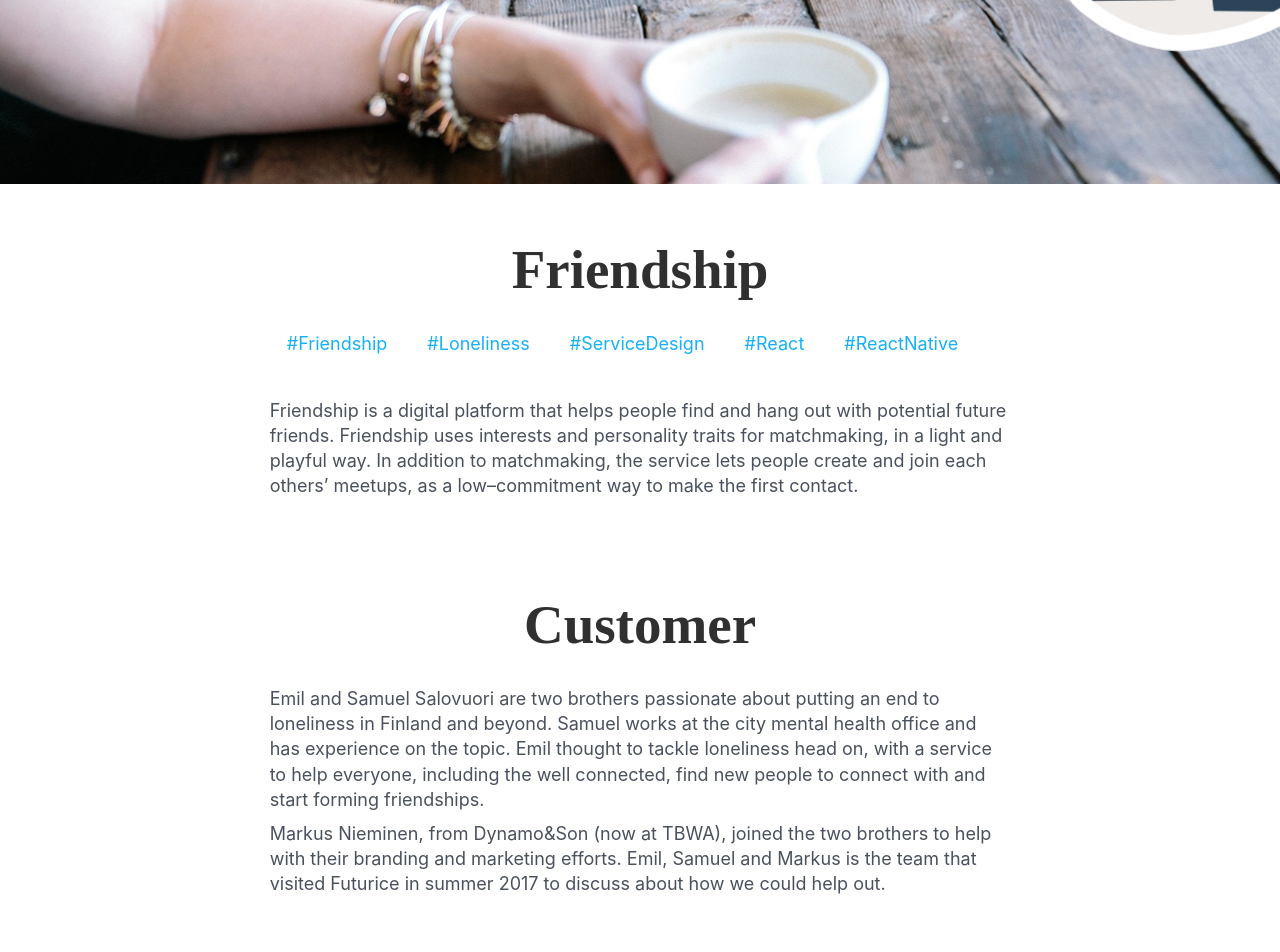
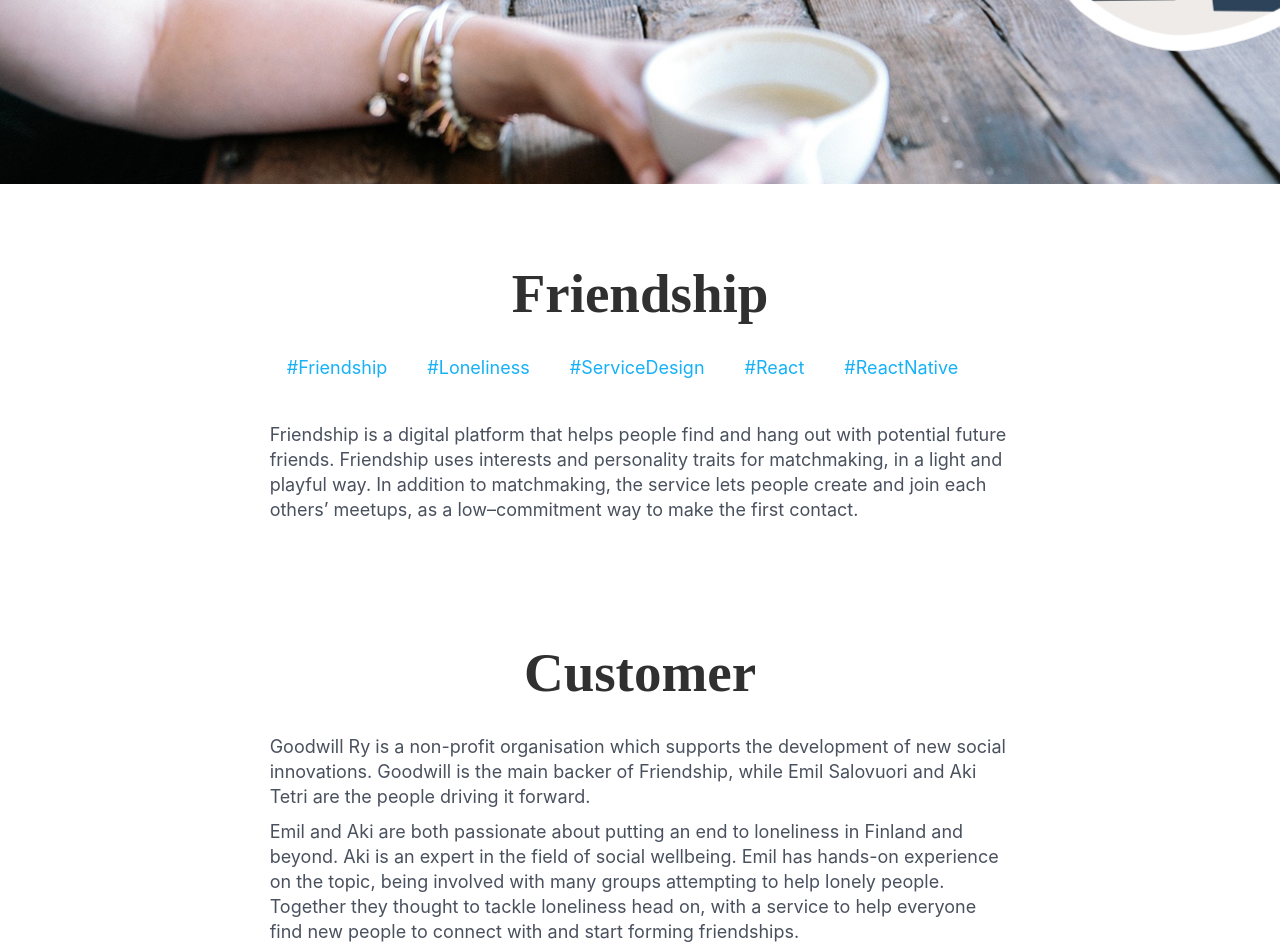
Before and after one commit to futurice/spiceprogram, a Jekyll site: the page built from chilicorn-fund/case-friendship.html, in a window 1280 px wide. Shown: the part 336-1288 px from the top of the page. Built offline with Jekyll 4.4.1, drawn with Linux system fonts in a browser that asks for light colours; nearby versions of some CDN libraries; some of the changed text lies outside the part shown.

Commit message:
Friendship content updates and new PO, style adjustments

```diff
--- a/assets/css/_fund.scss
+++ b/assets/css/_fund.scss
@@ -100,6 +100,18 @@
   width: 110px;
 }
 
+/*overrule other section*/
+section {
+  padding: 20px 0;
+  h2 {
+    padding: $section-title-padding-to-image/1.5 0;
+  }
+
+  @media screen and (min-width: $tablet) {
+    padding: $section-title-padding-to-image 0;
+  }
+
+}
 /****** NEWSLETTER AD ******/
 .newsletter {
   background: #9F6CE3;
--- a/assets/css/css.scss
+++ b/assets/css/css.scss
@@ -96,7 +96,12 @@
 }
 
 .selection-process h2, .who-for h2, .projects h2 {
-  padding-bottom: $section-title-padding-to-image;
+  padding-bottom: $section-title-padding-to-image / 1.5;
+
+    @media screen and (min-width: $tablet) {
+      padding-bottom: $section-title-padding-to-image;
+    }
+
 }
 
 h3 {
--- a/chilicorn-fund/case-friendship.html
+++ b/chilicorn-fund/case-friendship.html
@@ -29,8 +29,9 @@
   <div class="container">
     <h2>Customer</h2>
     <div class="case-content">
-      <p>Emil and Samuel Salovuori are two brothers passionate about putting an end to loneliness in Finland and beyond. Samuel works at the city mental health office and has experience on the topic. Emil thought to tackle loneliness head on, with a service to help everyone, including the well connected, find new people to connect with and start forming friendships.</p>
-      <p>Markus Nieminen, from Dynamo&amp;Son (now at TBWA), joined the two brothers to help with their branding and marketing efforts. Emil, Samuel and Markus is the team that visited Futurice in summer 2017 to discuss about how we could help out.</p>
+      <p>Goodwill Ry is a non-profit organisation which supports the development of new social innovations. Goodwill is the main backer of Friendship, while Emil Salovuori and Aki Tetri are the people driving it forward.
+      <p>Emil and Aki are both passionate about putting an end to loneliness in Finland and beyond. Aki is an expert in the field of social wellbeing. Emil has hands-on experience on the topic, being involved with many groups attempting to help lonely people. Together they thought to tackle loneliness head on, with a service to help everyone find new people to connect with and start forming friendships.</p>
+      <p>Markus Nieminen, from Dynamo&amp;Son (now at TBWA), joined Emil and Aki to help with their branding and marketing efforts. The Friendship team visited Futurice in summer 2017 to discuss about how we could help out.</p>
     </div>
 </section>
 
@@ -119,8 +120,8 @@
     <h3>Friendship Team</h3>
       <div class="image-row">
         <div class="width-33 contributor">
-          <img src="{{ site.baseurl }}/assets/img/fund/contributors/samuel-salovuori.png" alt="" />
-          <div class="name">Samuel Salovuori</div>
+          <img src="{{ site.baseurl }}/assets/img/fund/contributors/he.png" alt="" />
+          <div class="name">Aki Tetri</div>
           <div class="position">Product Owner</div>
           <div class="company">Friendship</div>
         </div>
```
